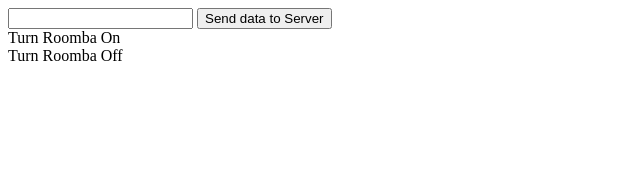
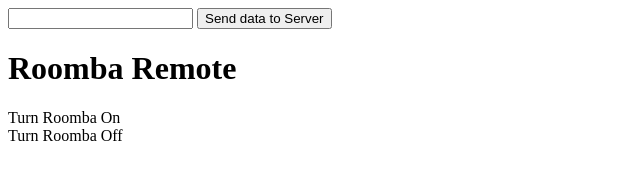
Before and after one commit to teresaliu20/hacktech2017, a website: page index.html in a window 1280 px wide. Shown: the whole page, without its empty margins (0-640 px from the left). Drawn offline with nearby package versions, Linux system fonts and the light colour scheme; no server answers.

Commit message:
Added title

```diff
--- a/index.html
+++ b/index.html
@@ -20,7 +20,7 @@
 
         <div class="main">
 
-
+            <h1 class="title">Roomba Remote</h1>
 
             <div id="on-button" class="button">Turn Roomba On</div>
             <div id="off-button" class="button">Turn Roomba Off</div>
```
